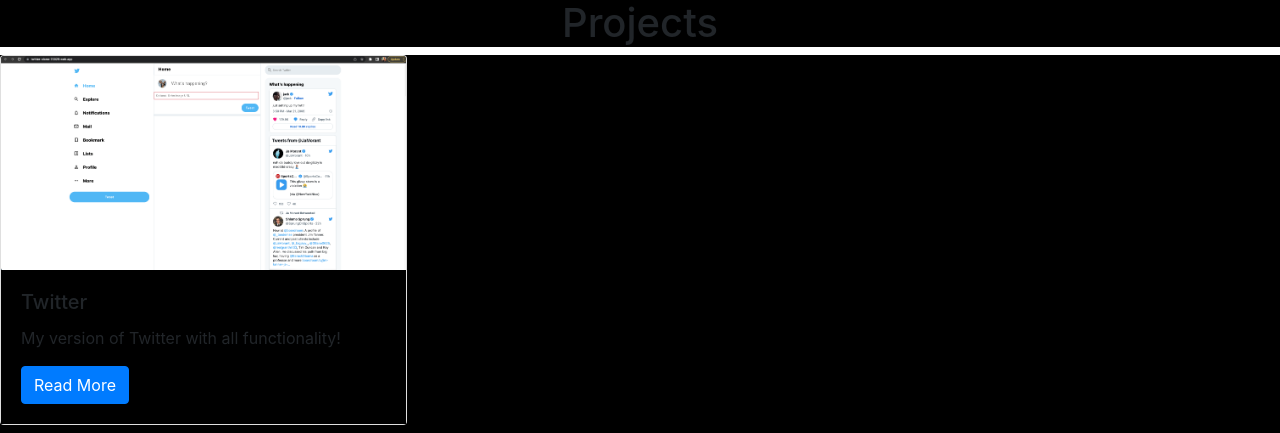
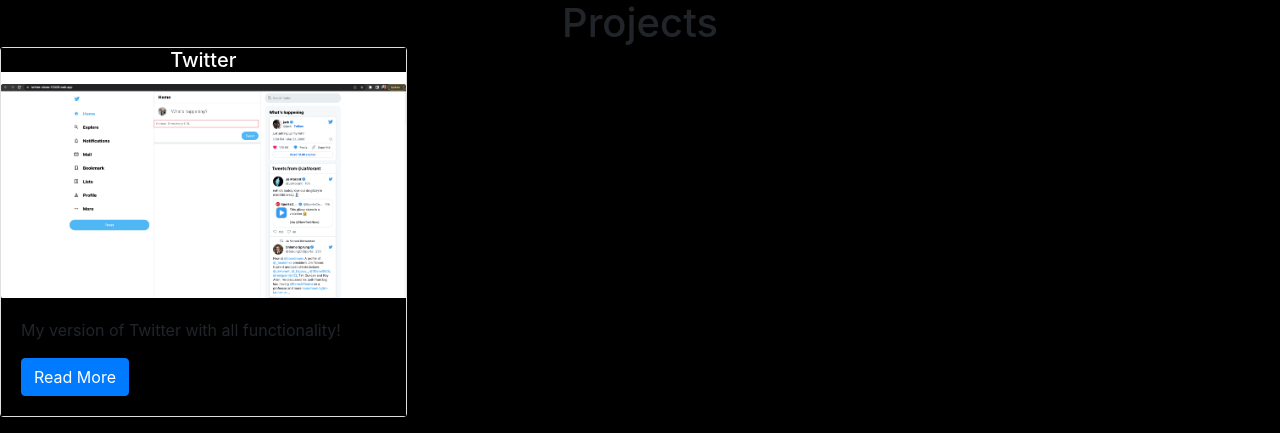
Before and after one commit to DouglasPenn23/Django_Portfolio, a Django app: page / in a window 1280 px wide. Shown: the part 555-988 px from the top of the page. Run offline with Django 4.2, Linux system fonts and the light colour scheme; data comes from the database, SQL or seed files in the repository; both versions use the stored data as it was after the commit; some libraries are stand-ins or nearby versions.

Commit message:
Changed DB items, fixed styling

```diff
--- a/projects/static/css/style.css
+++ b/projects/static/css/style.css
@@ -102,6 +102,18 @@
     display: flex;
     justify-content: center;
     font-size: 6vh;
-    /* -webkit-text-stroke: 2px white; */
-    margin-bottom: 20px;
+    /* -webkit-text-stroke: 2px black; */
+    /* margin-bottom: 20px;  */
   }
+
+
+
+  /* This begins the portion of the CSS I will use to style my projects. */
+  .card-title{
+    text-align: center;
+    color: white;
+  }
+
+ .projects_header{
+  margin: 0;
+ }
--- a/projects/templates/project_index.html
+++ b/projects/templates/project_index.html
@@ -11,9 +11,10 @@
 {% for project in projects %}
     <div class="col-md-4">
         <div class="card mb-2">
+            <h5 class="card-title">{{ project.title }}</h5>
             <img class="card-img-top" src="{% static project.image %}">
             <div class="card-body">
-                <h5 class="card-title">{{ project.title }}</h5>
+                {% comment %} <h5 class="card-title">{{ project.title }}</h5> {% endcomment %}
                 <p class="card-text">{{ project.description }}</p>
                 <a href="{% url 'project_detail' project.pk %}"
                    class="btn btn-primary">
```
Also changed, not shown: db.sqlite3, projects/static/img/TwitterImg.png (added).
